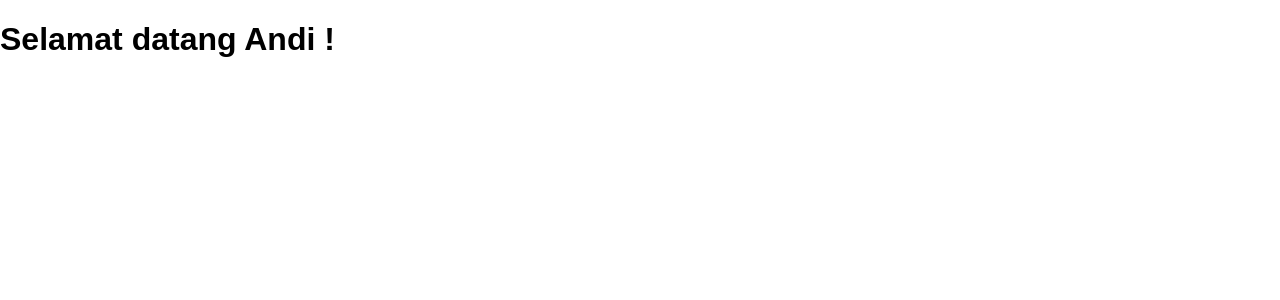
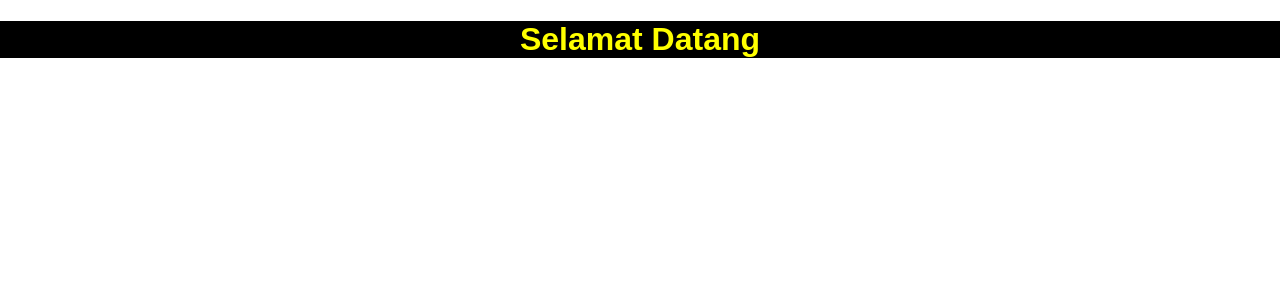
Before and after one commit to herdianajones/reactjs, a React (Create React App) app: page / in a window 1280 px wide. Shown: the top 300 px of the page. Built offline with nearby package versions, Linux system fonts and the light colour scheme.

Commit message:
lesson 5 added

```diff
--- a/src/App.js
+++ b/src/App.js
@@ -4,9 +4,12 @@ import './App.css';
 
 class App extends Component {
   render() {
-    var nama = 'Andi';
     return (
-      <h1>Selamat datang {nama} !</h1>
+      <div style={{color:'yellow',background:'black'}}>
+        <center>
+          <h1>Selamat Datang</h1>
+        </center>
+      </div>
     );
   }
 }
```
